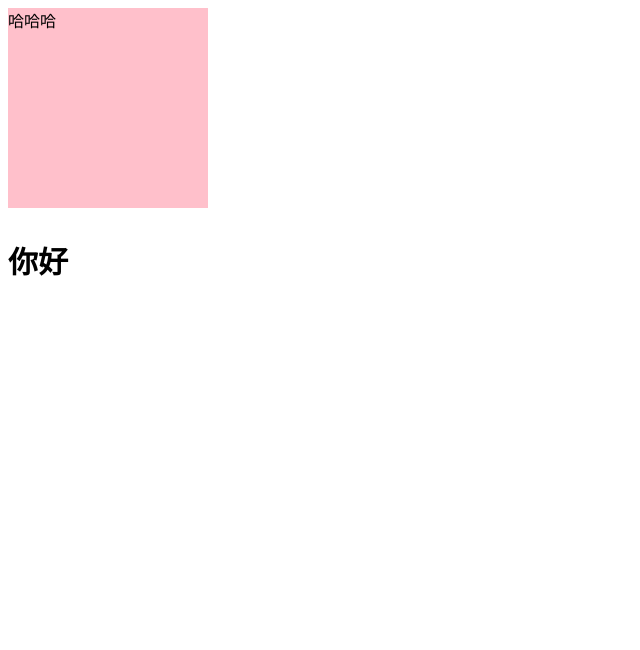
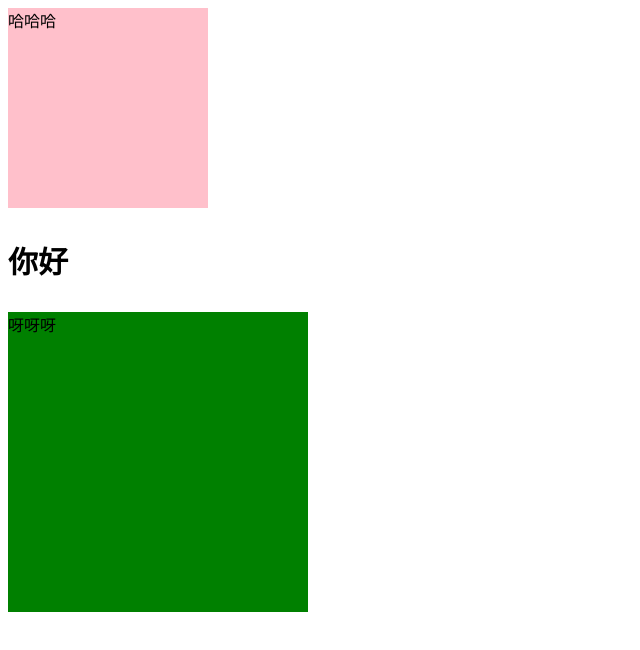
Before and after one commit to Chenqxka/project_01, a plain HTML site: page index.html in a window 1280 px wide. Shown: the whole page, without its empty margins (0-640 px from the left). Drawn offline with Linux system fonts and the light colour scheme.

Commit message:
修改后提交

```diff
--- a/index.html
+++ b/index.html
@@ -1,5 +1,6 @@
 <!DOCTYPE html>
 <html lang="en">
+
 <head>
     <meta charset="UTF-8">
     <meta name="viewport" content="width=device-width, initial-scale=1.0">
@@ -10,13 +11,23 @@
             height: 200px;
             background-color: pink;
         }
+
         h3 {
             font-size: 30px;
         }
+
+        .cq {
+            width: 300px;
+            height: 300px;
+            background-color: green;
+        }
     </style>
 </head>
+
 <body>
     <div>哈哈哈</div>
     <h3>你好</h3>
+    <div class="cq">呀呀呀</div>
 </body>
+
 </html>
```
